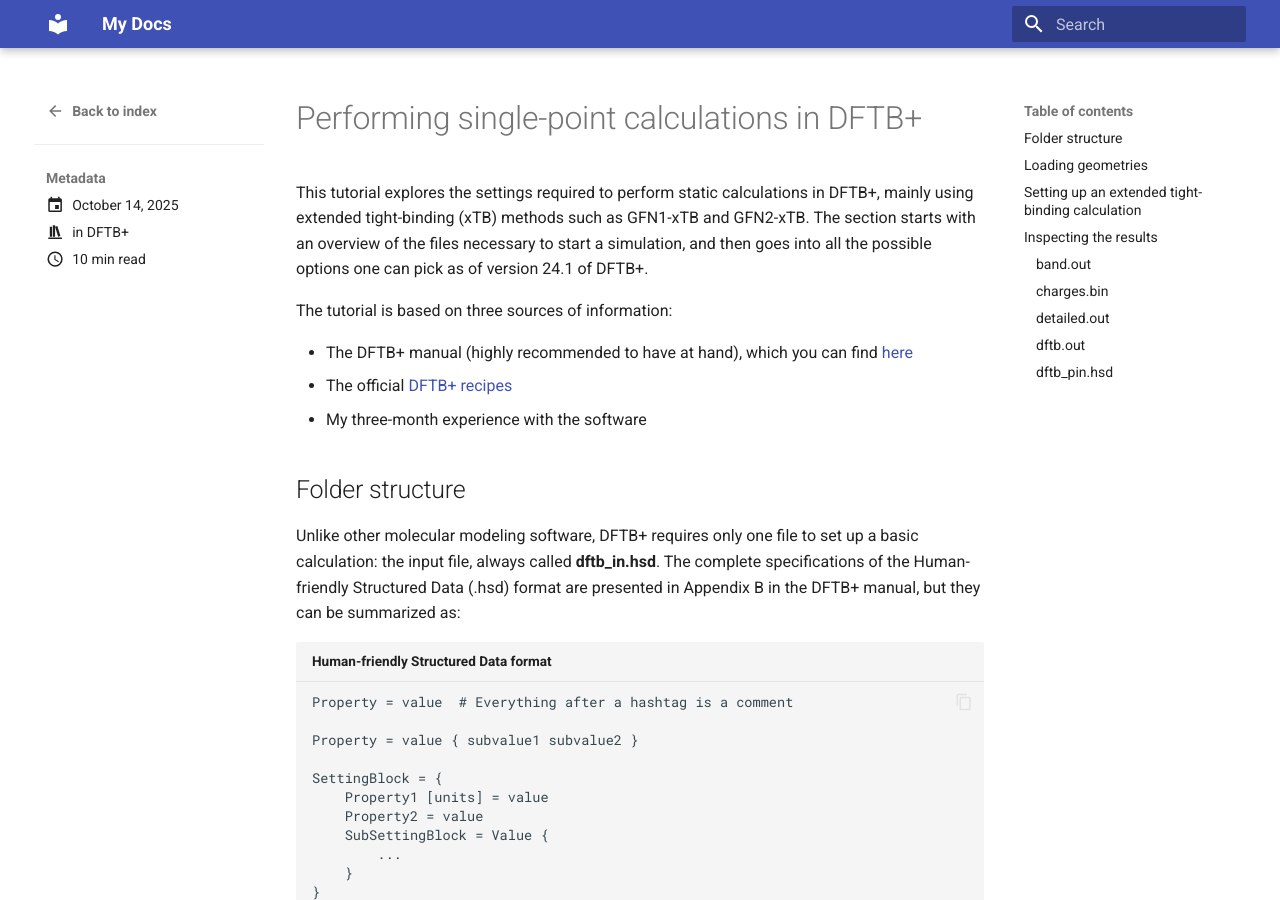
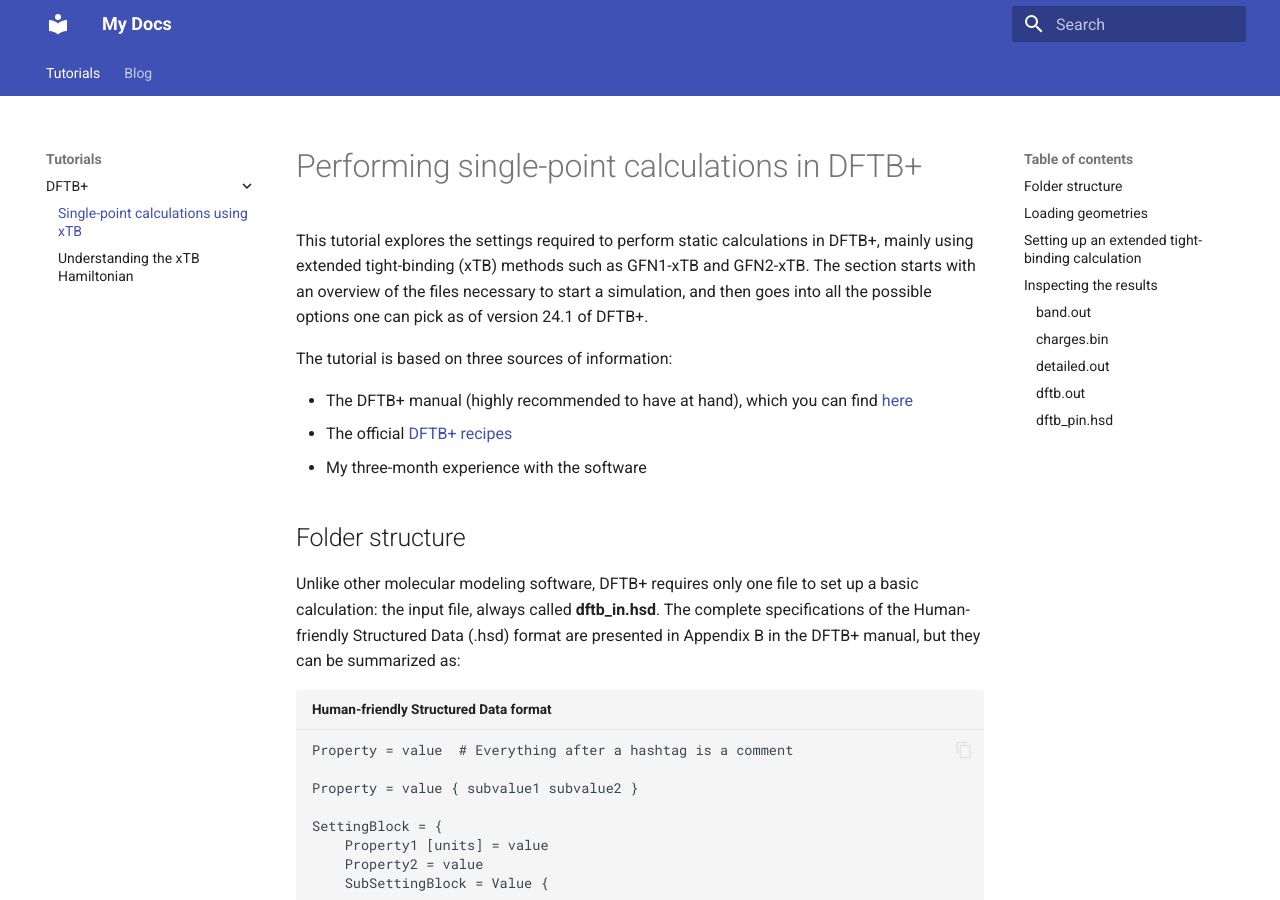
Before and after one commit to stflavian/stflavian.github.io, an MkDocs documentation site: the page built from docs/dftbp/single-point.md, in a window 1280 px wide and 900 px high. Built offline with MkDocs 1.6.1 and Material for MkDocs 9.7.7, drawn with Linux system fonts in a browser that asks for light colours.

Commit message:
restructured the website

```diff
--- a/mkdocs.yml
+++ b/mkdocs.yml
@@ -5,11 +5,19 @@
   features:
     - content.code.copy
     - content.code.annotate
+    - navigation.tabs
 
 plugins:
   - blog:
-      blog_dir: .
+      blog_dir: blog
   - search
+
+nav:
+  - Tutorials:
+    - DFTB+:
+      - Single-point calculations using xTB: dftbp/single-point.md
+      - Understanding the xTB Hamiltonian: dftbp/xtb-hamiltonian.md
+  - Blog: blog/index.md
 
 markdown_extensions:
   - pymdownx.highlight:
```
Also changed, not shown: docs/blog/index.md (added, +6 -0 lines), docs/blog/posts/entry-1.md (added, +8 -0 lines), docs/index.md (+1 -6 lines), docs/dftbp/single-point.md (renamed from docs/posts/DFTB+/single-point.md), docs/dftbp/xtb-hamiltonian.md (renamed from docs/posts/DFTB+/xtb-hamiltonian.md).
